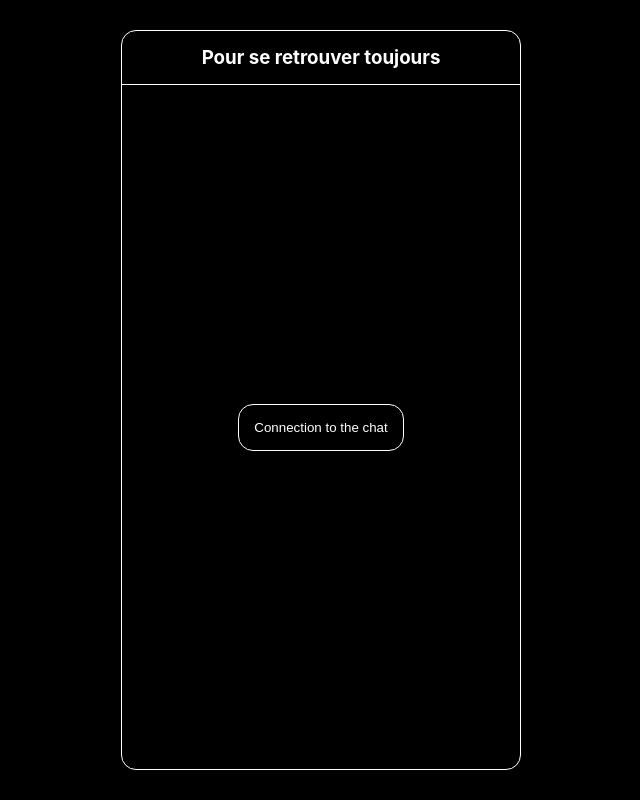
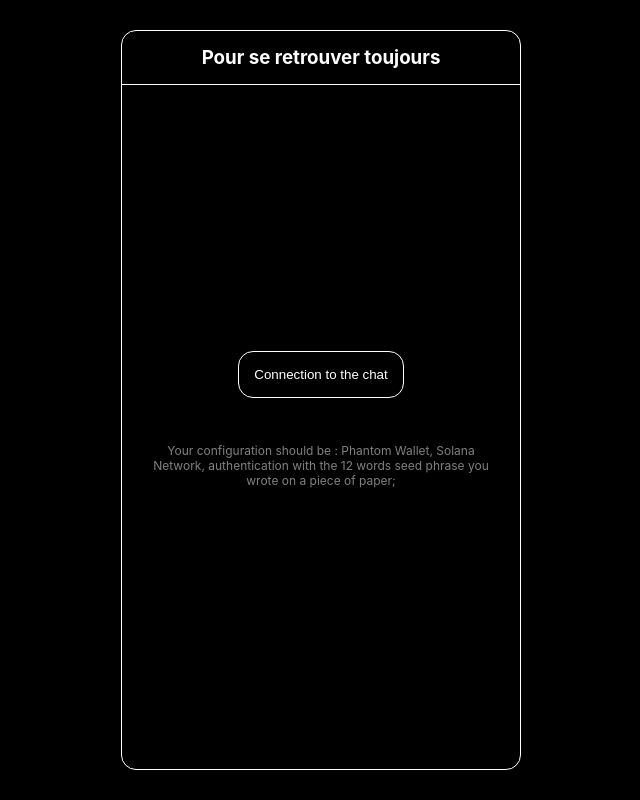
Before and after one commit to lucasbriandbr/lucasetlila.art, a Next.js app in the folder lucasetlila.art/: page / in a window 1280 px wide. Shown: the whole page, without its empty margins (319-959 px from the left). Built offline with nearby package versions, Linux system fonts and the light colour scheme.

Commit message:
Github Desktop

```diff
--- a/lucasetlila.art/pages/index.js
+++ b/lucasetlila.art/pages/index.js
@@ -39,7 +39,9 @@ export default function Home() {
 
             <div className={styles.connectWidget}>
 
-              <button className={styles.connectButton}>Connection to the chat</button>
+              <button className={styles.connectButton} onClick={() => (alert('clicked'))}>Connection to the chat</button>
+
+              <p className={styles.infoConnection}>Your configuration should be : Phantom Wallet, Solana Network, authentication with the 12 words seed phrase you wrote on a piece of paper;</p>
 
             </div>
 
--- a/lucasetlila.art/styles/Home.module.css
+++ b/lucasetlila.art/styles/Home.module.css
@@ -51,6 +51,7 @@
   width: 100%;
   justify-content: center;
   align-items: center;
+  flex-direction: column;
 }
 
 .connectButton {
@@ -65,7 +66,10 @@
   cursor: pointer;
 }
 
-.connectButton:hover, .connectButton:active {
-  background-color: #2a2a2a;
-  transition: all 0.25s ease-in-out;
+.infoConnection {
+  text-align: center;
+  margin: 15px;
+  padding: 15px;
+  font-size: 0.75em;
+  opacity: 50%;
 }
```
